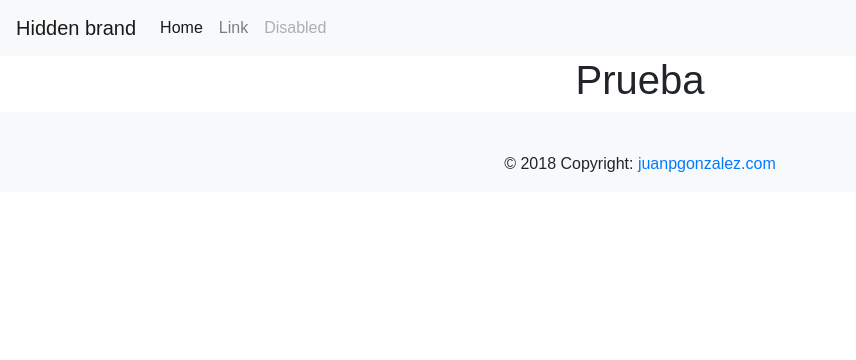
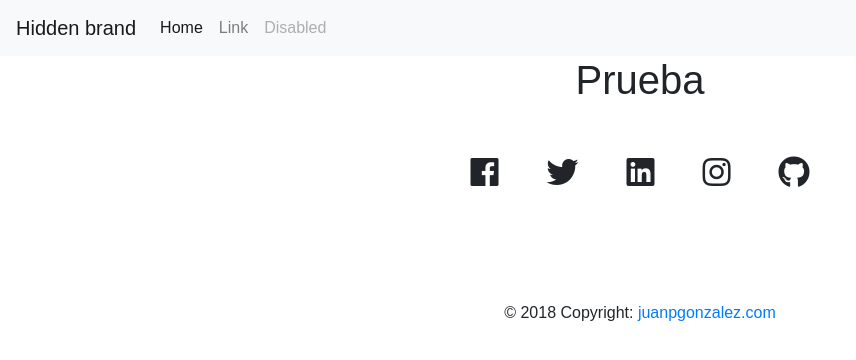
Before and after one commit to jpgonzalez14/censo-venezolano-front, a React (Create React App) app: page / in a window 1280 px wide. Shown: the top 360 px of the page, without its empty margins (0-856 px from the left). Built offline with nearby package versions, Linux system fonts and the light colour scheme.

Commit message:
footer
footer with fontawesome icons, testing fontawesome import in index file.

```diff
--- a/src/components/layout/Footer.js
+++ b/src/components/layout/Footer.js
@@ -3,10 +3,42 @@ import React, { Component } from 'react';
 class Footer extends Component {
   render() {
     return (
-      <footer className="page-footer font-small bg-light pt-4">
+      <footer className="page-footer font-small blue">
+        <div className="container">
+          <div className="row">
+            <div className="col-md-12 py-5">
+              <div className="mb-5 flex-center">
+                <a>
+                  <i className="fab fa-facebook fa-lg white-text mr-md-5 mr-3 fa-2x">
+                    {' '}
+                  </i>
+                </a>
+                <a>
+                  <i className="fab fa-twitter fa-lg white-text mr-md-5 mr-3 fa-2x">
+                    {' '}
+                  </i>
+                </a>
+                <a>
+                  <i className="fab fa-linkedin fa-lg white-text mr-md-5 mr-3 fa-2x">
+                    {' '}
+                  </i>
+                </a>
+                <a>
+                  <i className="fab fa-instagram fa-lg white-text mr-md-5 mr-3 fa-2x">
+                    {' '}
+                  </i>
+                </a>
+                <a>
+                  <i className="fab fa-github fa-lg white-text fa-2x" />
+                </a>
+              </div>
+            </div>
+          </div>
+        </div>
+
         <div className="footer-copyright text-center py-3">
           © 2018 Copyright:
-          <a href="https://juanpgonzalez.com/"> juanpgonzalez.com</a>
+          <a href="http://juanpgonzalez.com/"> juanpgonzalez.com</a>
         </div>
       </footer>
     );
```
